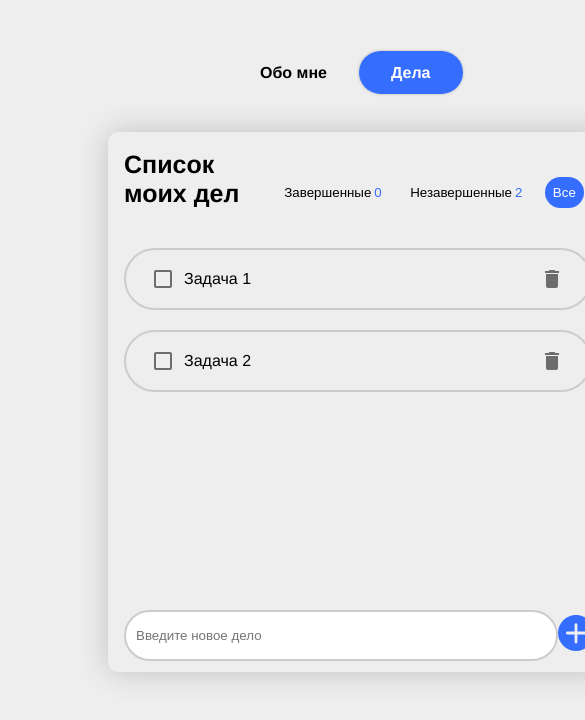
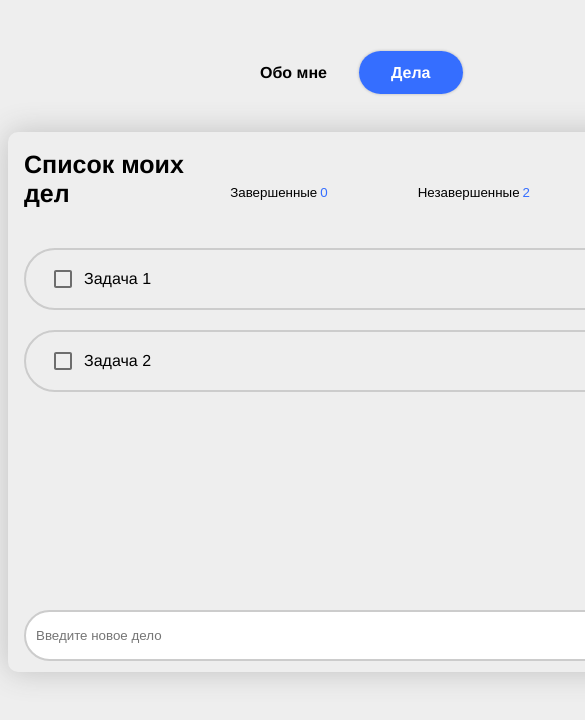
Before and after one commit to Ayana-js/ReactJs, a React (Create React App) app: page /todo in a window 390 px wide. Shown: the top 720 px of the page, 585 px wide, since content can reach past the window. Built offline with nearby package versions, Linux system fonts and the light colour scheme.

Commit message:
no message

```diff
--- a/package.json
+++ b/package.json
@@ -12,10 +12,6 @@
     "prop-types": "^15.7.2",
     "react": "^17.0.1",
     "react-dom": "^17.0.1",
-    "react-icons": "^4.2.0",
-    "react-ionicons": "^4.2.0",
-    "react-ionicons-icon": "^0.1.2",
-    "react-native-ionicons": "^4.6.5",
     "react-router-dom": "^5.2.0",
     "react-scripts": "4.0.3",
     "typescript": "^4.4.2",
--- a/src/components/App/App.js
+++ b/src/components/App/App.js
@@ -13,7 +13,7 @@ const App = () => (
             to='/'
             exact
             className={styles.header_link}
-            activeClassName={styles['header_about']}
+            activeClassName={styles.header_about}
           >
             Обо мне
           </NavLink>
--- a/src/components/App/App.module.css
+++ b/src/components/App/App.module.css
@@ -51,9 +51,10 @@ body {
   @media (max-width: 520px) {
     .header {
       background: none;
+      width: 500px;
+    }
+
+    .content {
+      width: 500px;
     }
   }
-
-.content {
-    grid-area: c;
-}
--- a/src/components/InputItem/InputItem.module.css
+++ b/src/components/InputItem/InputItem.module.css
@@ -74,13 +74,15 @@
 @media (min-width:200px) and (max-width: 1200px) {
   .wrap {
     top: 610px;
-    width: 480px;
+    width: 680px;
+  }
+  .button {
+    padding: auto;
   }
 }
 
 @media (min-width:1205px) and (max-width: 1500px) {
   .wrap {
     top: 620px;
-    /* width: 480px; */
   }
 }
--- a/src/components/Todo/Todo.module.css
+++ b/src/components/Todo/Todo.module.css
@@ -93,7 +93,7 @@
 
 @media (max-width: 1200px) {
   .wrap {
-    width: 500px;
+    width: 700px;
   }
 
   .title {
```
Also changed, not shown: src/img/error.png (added).
